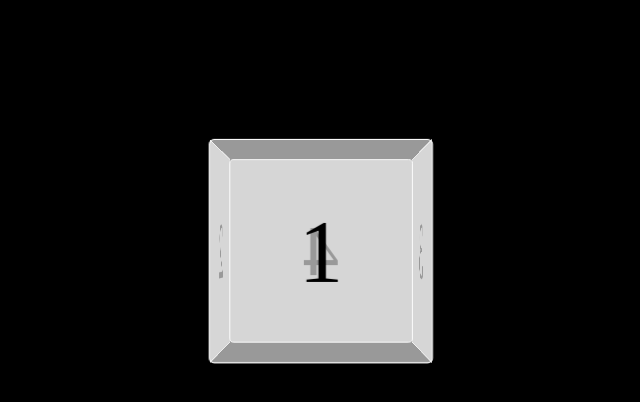
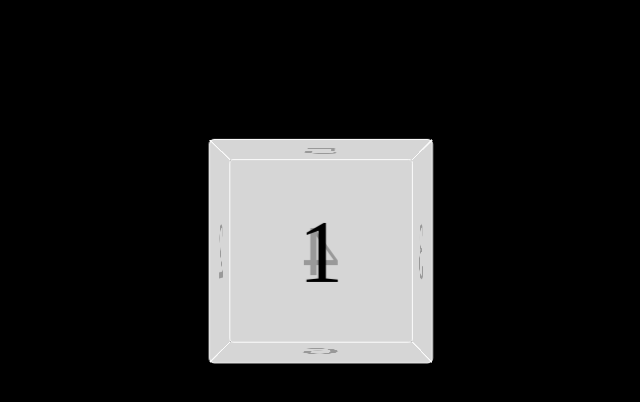
Before and after one commit to mengmeiqi/RotatingCube, a plain HTML site: page index.html in a window 1280 px wide. Shown: the whole page, without its empty margins (318-958 px from the left). Drawn offline with Linux system fonts and the light colour scheme.

Commit message:
rotatingCube

```diff
--- a/index.html
+++ b/index.html
@@ -13,7 +13,7 @@
             perspective: 1000px;
             -webkit-perspective: 1000px;
             -moz-perspective:1000px;
-            perspective-origin: 50% 50%;
+            perspective-origin: 20% 20%;
             -webkit-perspective-origin: 50% 50%;
             -moz-perspective-origin: 50% 50%;
         }
@@ -68,18 +68,18 @@
             -o-transform:translateZ(100px);
         }
         .five{
-            transform:rotateX(90deg) translate(100px);
-            -webkit-transform:rotateX(90deg) translate(100px);
-            -moz-transform:rotateX(90deg) translate(100px);
-            -ms-transform:rotateX(90deg) translate(100px);
-            -o-transform:rotateX(90deg) translate(100px);
+            transform:rotateX(90deg) translateZ(100px);
+            -webkit-transform:rotateX(90deg) translateZ(100px);
+            -moz-transform:rotateX(90deg) translateZ(100px);
+            -ms-transform:rotateX(90deg) translateZ(100px);
+            -o-transform:rotateX(90deg) translateZ(100px);
         }
         .six{
-            transform:rotateX(-90deg) translate(100px);
-            -webkit-transform:rotateX(-90deg) translate(100px);
-            -moz-transform:rotateX(-90deg) translate(100px);
-            -ms-transform:rotateX(-90deg) translate(100px);
-            -o-transform:rotateX(-90deg) translate(100px);
+            transform:rotateX(-90deg) translateZ(100px);
+            -webkit-transform:rotateX(-90deg) translateZ(100px);
+            -moz-transform:rotateX(-90deg) translateZ(100px);
+            -ms-transform:rotateX(-90deg) translateZ(100px);
+            -o-transform:rotateX(-90deg) translateZ(100px);
         }
         @keyframes rotate {
             from{
```
Also changed, not shown: 1 other file.
